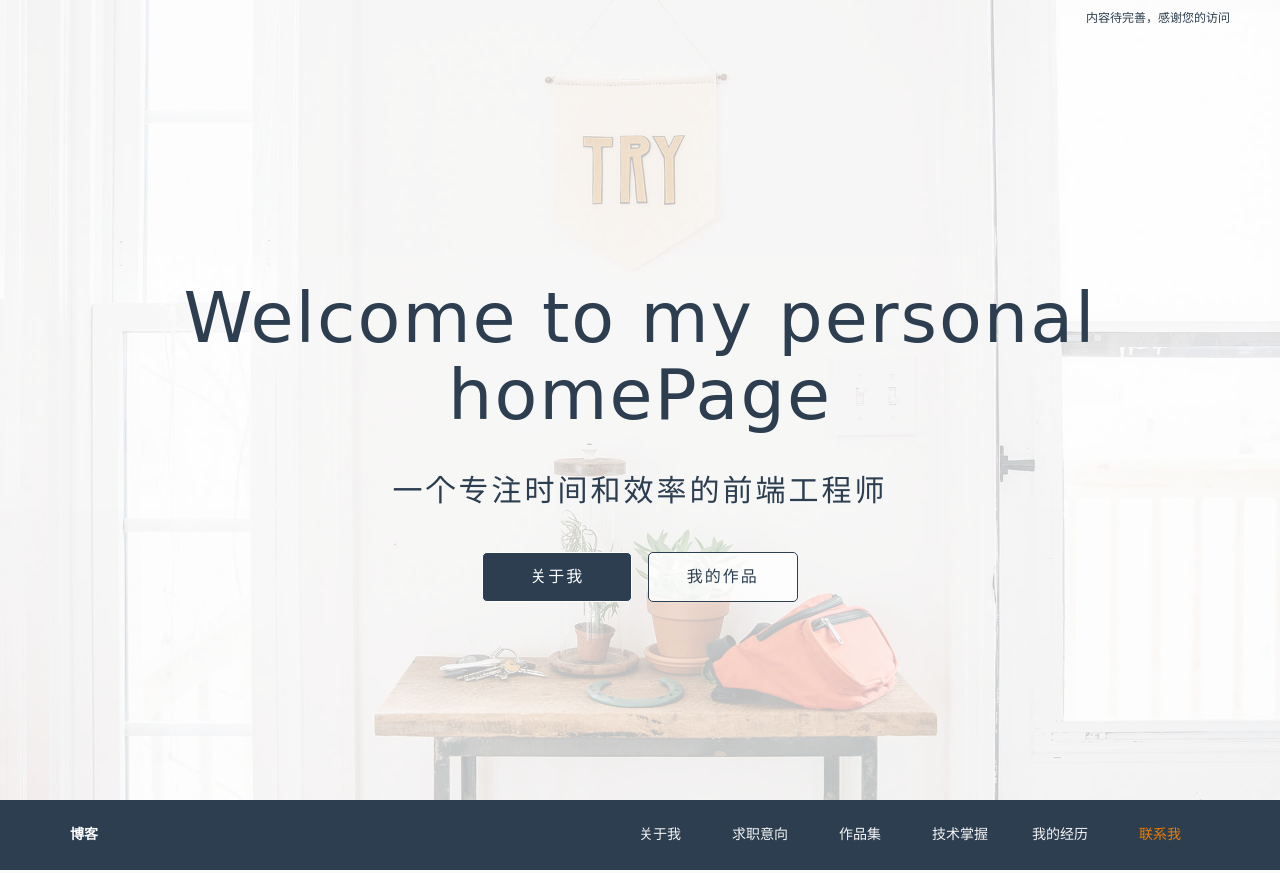
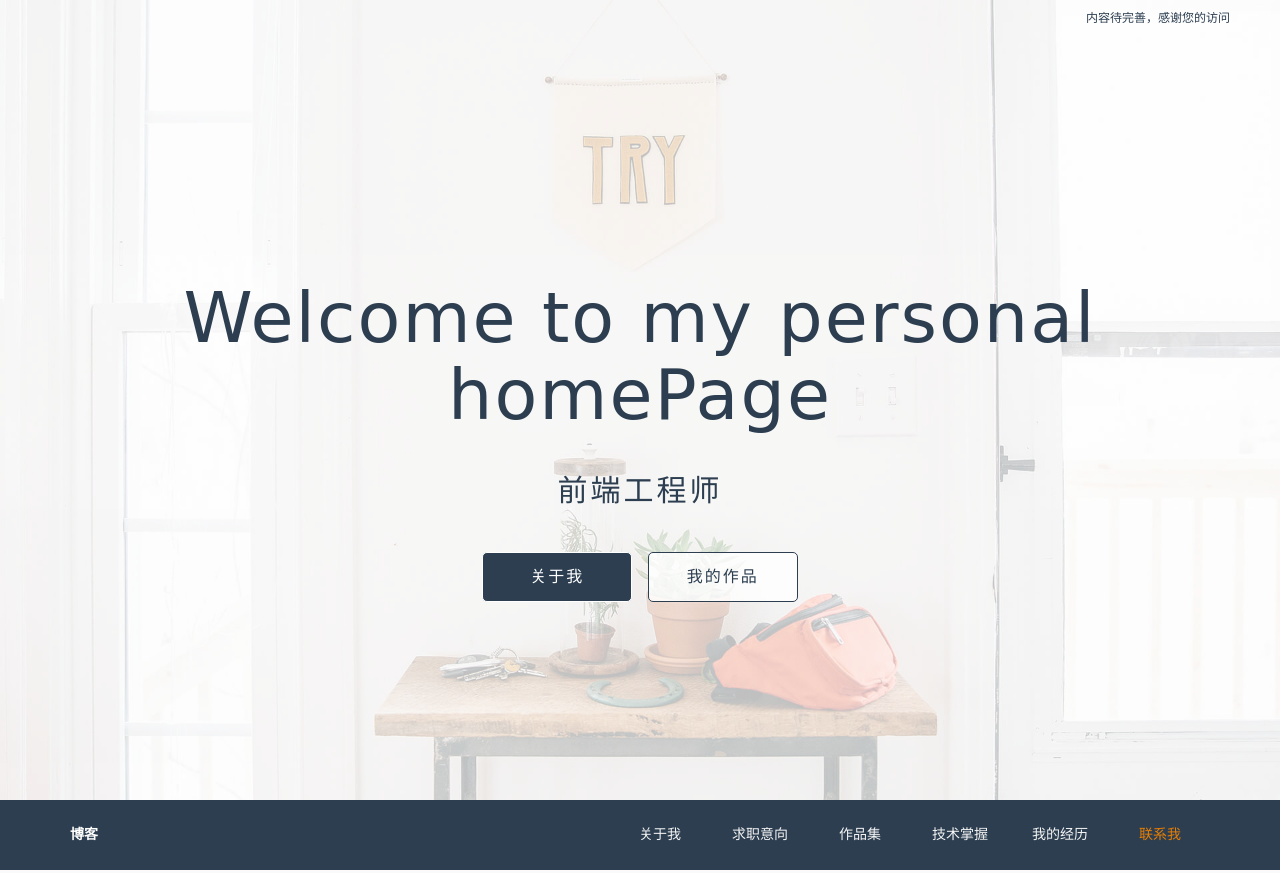
Before and after one commit to 1342248325/personal-webs, a plain HTML site: page index.html in a window 1280 px wide. Shown: the top 873 px of the page. Drawn offline with Linux system fonts and the light colour scheme; no server answers; a script that the page names is missing.

Commit message:
'文字修改'

```diff
--- a/index.html
+++ b/index.html
@@ -120,7 +120,7 @@
             </div>
             <div class="myIntro">
                 <h1 class="fade">Welcome to my personal homePage</h1>
-                <h3 class="fade">一个专注时间和效率的前端工程师</h3>
+                <h3 class="fade">前端工程师</h3>
                 <span class="active fade" id="abMe">关于我</span>
                 <span id="mypro" class="fade">我的作品</span>
             </div>
```
